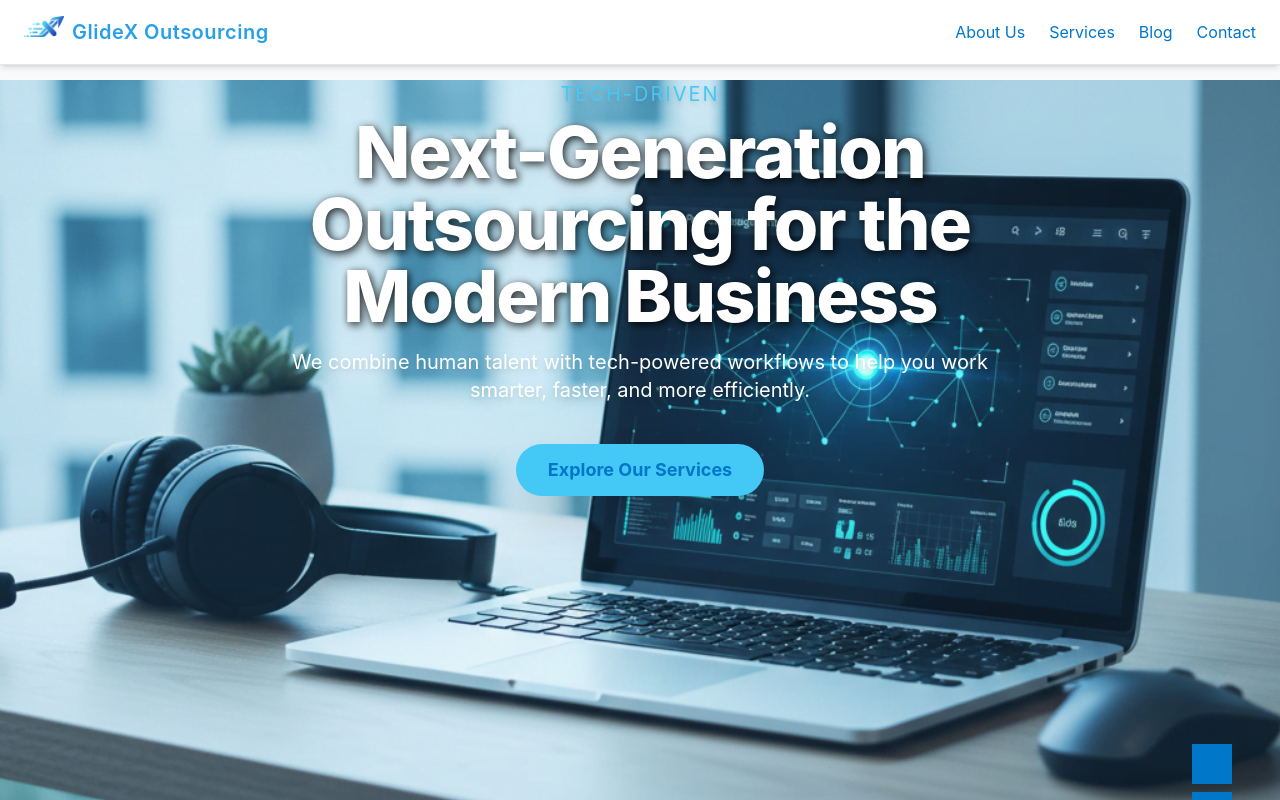
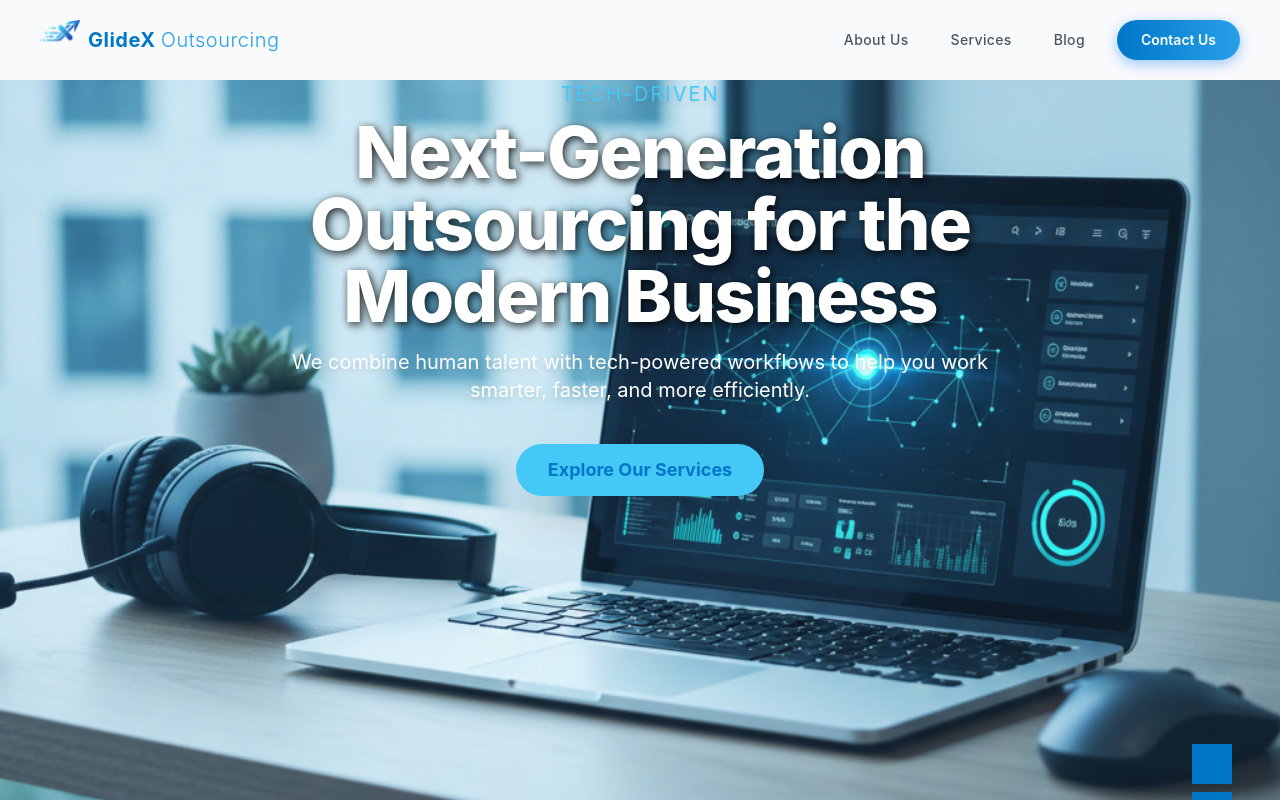
Before and after one commit to jhenry-git/GlideX-Outsourcing, a Next.js app: page / in a window 1280 px wide. Shown: the top 800 px of the page. Built offline with nearby package versions, Linux system fonts and the light colour scheme.

Commit message:
Enhance Navbar with scroll effects and mobile menu
Refactor Navbar component to include scroll effects, mobile menu functionality, and dynamic styling based on scroll position. Added a progress bar and adjusted layout for better responsiveness.

```diff
--- a/app/components/Navbar.jsx
+++ b/app/components/Navbar.jsx
@@ -1,49 +1,197 @@
-// LOCATION: glidex-outsourcing/app/components/Navbar.jsx
+'use client';
 
+import { useState, useEffect, useCallback } from 'react';
 import Link from 'next/link';
 import Image from 'next/image';
+import { usePathname } from 'next/navigation';
+import { Menu, X, ChevronRight } from 'lucide-react';
 
 export default function Navbar() {
+  const [isScrolled, setIsScrolled] = useState(false);
+  const [isVisible, setIsVisible] = useState(true);
+  const [lastScrollY, setLastScrollY] = useState(0);
+  const [isMobileMenuOpen, setIsMobileMenuOpen] = useState(false);
+  const [scrollProgress, setScrollProgress] = useState(0);
+
+  const pathname = usePathname();
+
+  const handleScroll = useCallback(() => {
+    const currentScrollY = window.scrollY;
+
+    // 1. Calculate Scroll Progress
+    const totalHeight = document.documentElement.scrollHeight - window.innerHeight;
+    const progress = (currentScrollY / totalHeight) * 100;
+    setScrollProgress(progress);
+
+    // 2. Glass Effect Trigger
+    if (currentScrollY > 10) {
+      setIsScrolled(true);
+    } else {
+      setIsScrolled(false);
+    }
+
+    // 3. Smart Navbar Logic
+    if (currentScrollY > 100) {
+      if (currentScrollY > lastScrollY) {
+        setIsVisible(false); // Hide on scroll down
+      } else {
+        setIsVisible(true);  // Show on scroll up
+      }
+    } else {
+      setIsVisible(true);
+    }
+
+    setLastScrollY(currentScrollY);
+  }, [lastScrollY]);
+
+  useEffect(() => {
+    window.addEventListener('scroll', handleScroll);
+    return () => window.removeEventListener('scroll', handleScroll);
+  }, [handleScroll]);
+
+  useEffect(() => {
+    if (isMobileMenuOpen) {
+      document.body.style.overflow = 'hidden';
+    } else {
+      document.body.style.overflow = 'unset';
+    }
+  }, [isMobileMenuOpen]);
+
+  const navItems = [
+    { name: 'About Us', href: '/about-us' },
+    { name: 'Services', href: '/services' },
+    { name: 'Blog', href: '/blog' },
+  ];
+
   return (
-    // FIX 1: Changed background from bg-dark-teal to bg-white.
-    // FIX 2: Changed main text color from text-white to text-dark-teal.
-    <nav className="bg-white text-dark-teal shadow-md w-full z-50 fixed top-0 border-b border-gray-200">
-      <div className="container mx-auto flex justify-between items-center py-3 px-6">
+    <>
+      <nav
+        role="navigation"
+        className={`fixed top-0 left-0 w-full z-50 transition-all duration-500 ease-in-out
+        ${isVisible ? 'translate-y-0' : '-translate-y-full'}
+        ${
+          isScrolled
+            ? 'bg-white/70 backdrop-blur-xl border-b border-white/20 shadow-[0_4px_30px_rgba(0,0,0,0.05)] py-2'
+            : 'bg-transparent border-transparent py-5'
+        }`}
+      >
+        {/* === CHANGED: Removed 'container mx-auto' to allow full width === */}
+        {/* Adjusted padding: px-4 for mobile, px-10 for desktop to sit nicely in corners */}
+        <div className="w-full px-4 md:px-10 flex justify-between items-center">
 
-        {/* === Left Corner: Logo & Name Combination === */}
-        <div className="flex items-center">
-          <Link href="/" className="flex items-center space-x-2">
-
-            {/* 1. Logo Implementation */}
-            <div className="relative w-10 h-10 pt-1">
+          {/* === Logo Section === */}
+          <Link href="/" className="flex items-center gap-2 group relative z-50">
+            <div className="relative w-10 h-10 transition-all duration-500 ease-out group-hover:rotate-6 group-hover:scale-110">
+              <div className="absolute inset-0 bg-teal-400 rounded-full blur-lg opacity-0 group-hover:opacity-40 transition-opacity duration-300"></div>
               <Image
                 src="/logo.png"
                 alt="GlideX Outsourcing Logo"
                 width={40}
                 height={40}
+                className="object-contain relative z-10"
               />
             </div>
+            <span className="text-xl font-bold tracking-wide text-dark-teal transition-colors duration-300">
+              GlideX <span className="font-light text-medium-blue">Outsourcing</span>
+            </span>
+          </Link>
 
-            {/* 2. Website Name (Wordmark) */}
-            <span className="text-xl font-semibold tracking-wide">
-              GlideX Outsourcing
+          {/* === Desktop Navigation === */}
+          <div className="hidden md:flex items-center space-x-8">
+            {navItems.map((item) => {
+              const isActive = pathname === item.href;
+              return (
+                <Link
+                  key={item.name}
+                  href={item.href}
+                  className={`relative font-medium text-sm tracking-wide transition-all duration-300 group flex items-center gap-1
+                  ${isActive ? 'text-medium-blue font-semibold' : 'text-gray-600 hover:text-dark-teal hover:tracking-wider'}`}
+                >
+                  <ChevronRight size={14} className={`opacity-0 -ml-2 transition-all duration-300 group-hover:opacity-100 group-hover:ml-0 text-teal-500`} />
+                  {item.name}
+                  {isActive && (
+                    <span className="absolute -bottom-2 left-1/2 -translate-x-1/2 w-1.5 h-1.5 bg-medium-blue rounded-full shadow-[0_0_8px_rgba(59,130,246,0.8)]"></span>
+                  )}
+                  <span className={`absolute left-0 -bottom-1 h-[2px] bg-gradient-to-r from-teal-400 to-blue-500 transition-all duration-300
+                    ${isActive ? 'w-full opacity-100' : 'w-0 opacity-0 group-hover:w-full group-hover:opacity-100'}`}>
                   </span>
+                </Link>
+              );
+            })}
 
+            <Link
+              href="/contact"
+              className="relative px-6 py-2.5 rounded-full bg-gradient-to-r from-dark-teal to-medium-blue text-white font-semibold text-sm shadow-[0_4px_14px_0_rgba(0,118,255,0.39)] hover:shadow-[0_6px_20px_rgba(0,118,255,0.23)] hover:-translate-y-0.5 transition-all duration-300 overflow-hidden group"
+            >
+              <span className="relative z-10">Contact Us</span>
+              <div className="absolute inset-0 -translate-x-full group-hover:animate-[shimmer_1.5s_infinite] bg-gradient-to-r from-transparent via-white/20 to-transparent z-0"></div>
             </Link>
           </div>
-        {/* === End Logo & Name Combination === */}
 
-        {/* Navigation Links (BLOG ADDED) */}
-        <div className="space-x-6 flex items-center">
-          <Link href="/about" className="text-dark-teal hover:text-medium-blue transition duration-200">About Us</Link>
-          <Link href="/services" className="text-dark-teal hover:text-medium-blue transition duration-200">Services</Link>
-
-          {/* NEW: Blog Link */}
-          <Link href="/blog" className="text-dark-teal hover:text-medium-blue transition duration-200">Blog</Link>
-
-          <Link href="/contact" className="text-dark-teal hover:text-medium-blue transition duration-200">Contact</Link>
+          {/* === Mobile Menu Toggle === */}
+          <div className="md:hidden flex items-center z-50">
+            <button
+              onClick={() => setIsMobileMenuOpen(!isMobileMenuOpen)}
+              className="text-dark-teal p-2 focus:outline-none transition-transform duration-300 active:scale-95"
+              aria-label="Toggle menu"
+              aria-expanded={isMobileMenuOpen}
+            >
+              {isMobileMenuOpen ? <X size={28} /> : <Menu size={28} />}
+            </button>
           </div>
         </div>
+
+        {/* === Progress Bar === */}
+        <div
+          className="absolute bottom-0 left-0 h-[2px] bg-gradient-to-r from-teal-400 to-blue-600 shadow-[0_0_10px_rgba(59,130,246,0.5)] transition-all duration-100 ease-out"
+          style={{ width: `${scrollProgress}%` }}
+        />
       </nav>
+
+      {/* === Mobile Menu Overlay === */}
+      <div
+        className={`fixed inset-0 bg-black/20 backdrop-blur-sm z-40 transition-opacity duration-300 md:hidden
+        ${isMobileMenuOpen ? 'opacity-100 pointer-events-auto' : 'opacity-0 pointer-events-none'}`}
+        onClick={() => setIsMobileMenuOpen(false)}
+      />
+
+      {/* === Mobile Menu Drawer === */}
+      <div
+        className={`fixed top-0 right-0 w-[75%] max-w-sm h-full bg-white/95 backdrop-blur-2xl shadow-2xl z-50 transform transition-transform duration-500 ease-in-out md:hidden flex flex-col pt-24 px-6 border-l border-white/20
+        ${isMobileMenuOpen ? 'translate-x-0' : 'translate-x-full'}`}
+      >
+        <div className="flex flex-col space-y-6">
+          {navItems.map((item, index) => {
+             const isActive = pathname === item.href;
+             return (
+              <Link
+                key={item.name}
+                href={item.href}
+                onClick={() => setIsMobileMenuOpen(false)}
+                className={`text-xl font-medium transition-all duration-300 transform border-b border-gray-100 pb-2
+                ${isActive ? 'text-medium-blue translate-x-2' : 'text-gray-600 hover:text-dark-teal hover:translate-x-2'}
+                `}
+                style={{
+                  transitionDelay: `${index * 100}ms`,
+                  opacity: isMobileMenuOpen ? 1 : 0,
+                  transform: isMobileMenuOpen ? 'translateX(0)' : 'translateX(20px)'
+                }}
+              >
+                {item.name}
+              </Link>
+            )
+          })}
+
+          <Link
+            href="/contact"
+            onClick={() => setIsMobileMenuOpen(false)}
+            className="mt-4 w-full py-4 rounded-xl bg-gradient-to-r from-dark-teal to-medium-blue text-white text-center font-bold text-lg shadow-lg active:scale-95 transition-transform duration-200"
+            style={{ transitionDelay: '300ms' }}
+          >
+            Contact Us
+          </Link>
+        </div>
+      </div>
+    </>
   );
 }
```
Lines whose indentation alone changed are shown as unchanged.
